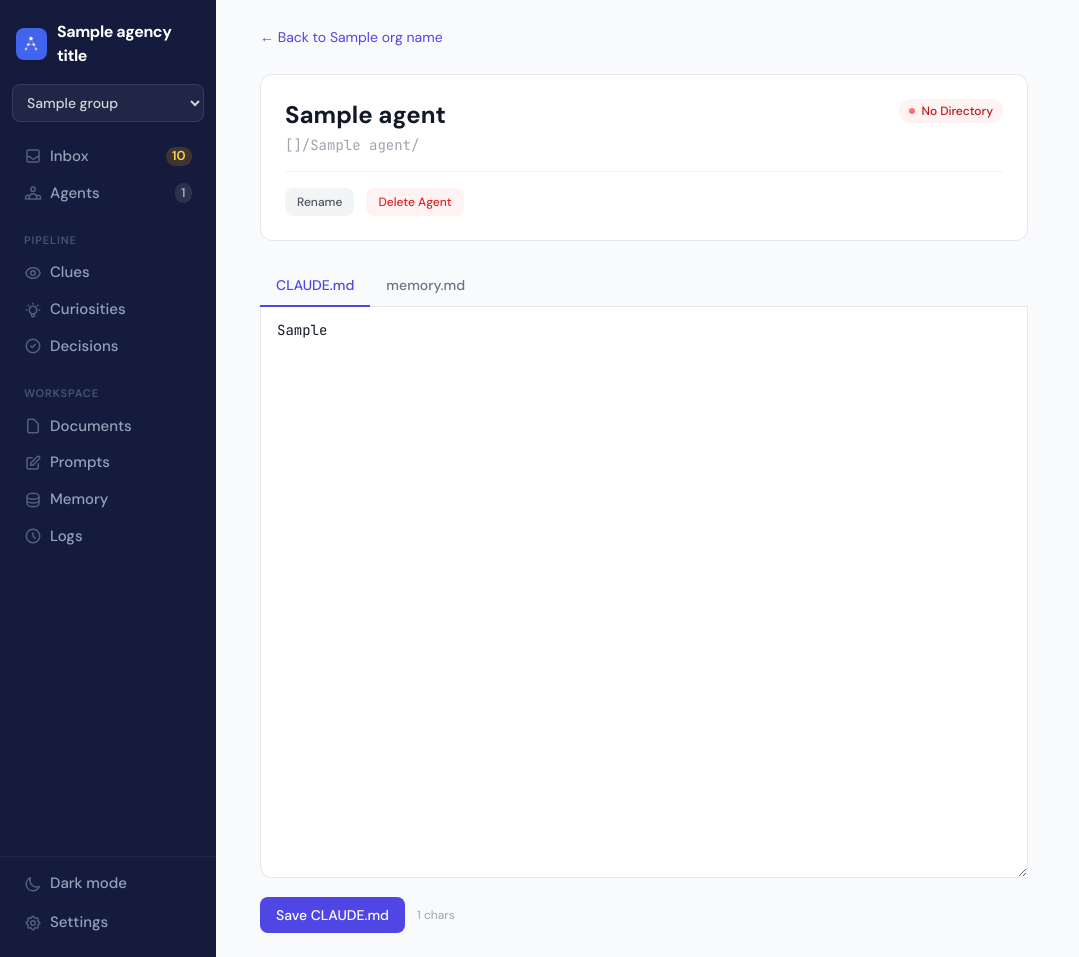
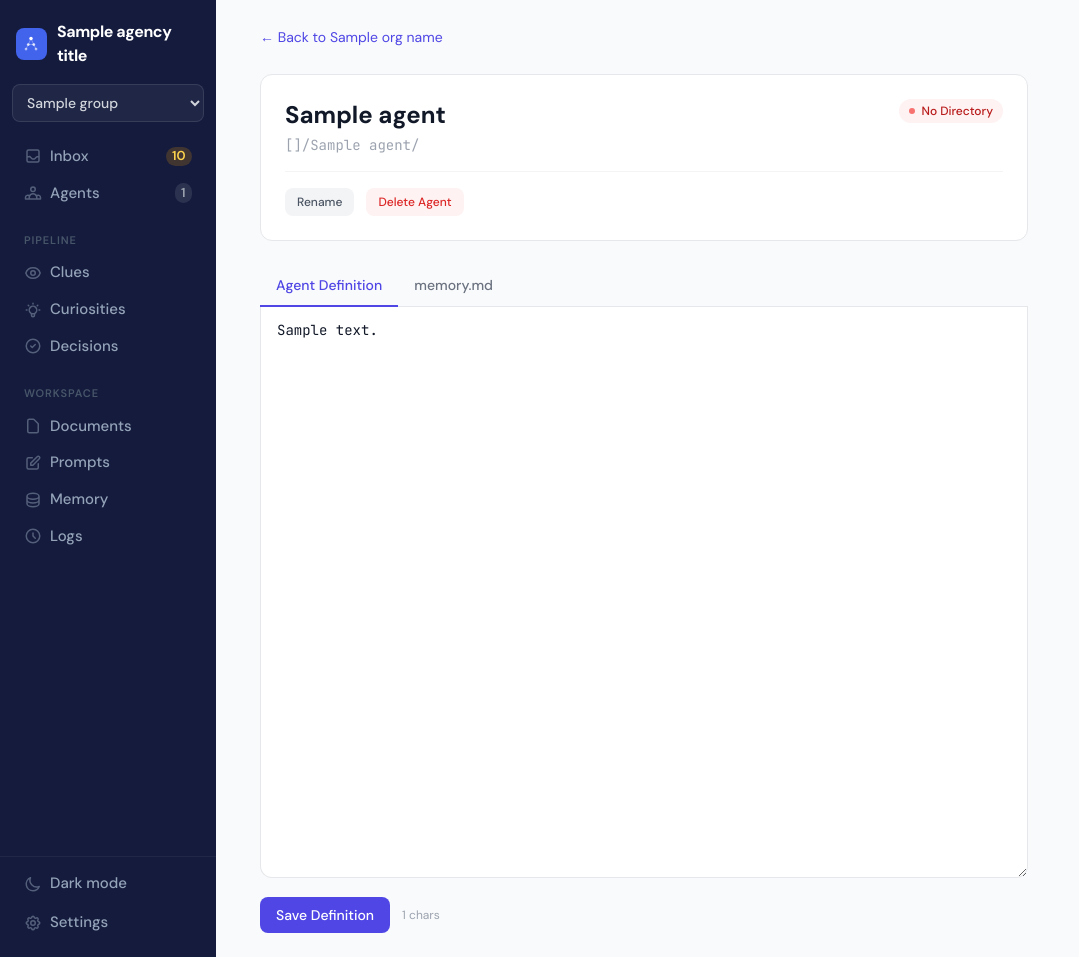
Before and after one commit to Blackhex/christag-agency, a FastAPI app: template agency/templates/admin_agent_detail.html in a window 1280 px wide. Shown: the whole page, without its empty margins (0-1079 px from the left). Run offline with FastAPI, Linux system fonts and the light colour scheme; the template is opened without the code that fills it: most values are stand-ins (such as "Sample title", 1, 10 or a date in 2020); some libraries are stand-ins or nearby versions.

Commit message:
feat: update templates for integration badges, dynamic labels, platform dispatch
- Add integration_badge template filter with per-platform colors
- Replace has_claude_md with has_definition in admin templates
- Rename CLAUDE.md tab/labels to "Agent Definition" in admin_agent_detail
- Switch template to use definition_content variable
- Update status tooltips to say "definition" instead of "CLAUDE.md"
- Remove Claude-specific wording from setup.html

Co-Authored-By: Claude Opus 4.6 (1M context) <noreply@anthropic.com>

```diff
--- a/agency/app.py
+++ b/agency/app.py
@@ -731,6 +731,28 @@ def relative_time(dt: datetime | None) -> str:
 
 
 templates.env.filters["relative_time"] = relative_time
+
+
+def integration_badge_filter(name: str) -> Markup:
+    """Render a colored badge for an integration name."""
+    colors = {
+        "claude-code": "bg-orange-100 text-orange-800",
+        "codex": "bg-green-100 text-green-800",
+        "gemini": "bg-blue-100 text-blue-800",
+        "aider": "bg-purple-100 text-purple-800",
+        "goose": "bg-yellow-100 text-yellow-800",
+        "script": "bg-gray-100 text-gray-800",
+        "sdk": "bg-indigo-100 text-indigo-800",
+    }
+    color = colors.get(name, "bg-gray-100 text-gray-800")
+    try:
+        display = get_integration(name).display_name
+    except KeyError:
+        display = name
+    return Markup(f'<span class="px-2 py-0.5 rounded-full text-xs font-medium {color}">{display}</span>')
+
+
+templates.env.filters["integration_badge"] = integration_badge_filter
 
 
 def agent_health_status(last_seen: datetime | None) -> str:
--- a/agency/templates/admin_agent_detail.html
+++ b/agency/templates/admin_agent_detail.html
@@ -21,13 +21,13 @@
         <p class="text-sm text-gray-400 font-mono">{{ org_key }}/{{ agent.name }}/</p>
       </div>
       <div class="flex items-center gap-2">
-        {% if agent.dir_exists and agent.has_claude_md %}
+        {% if agent.dir_exists and agent.has_definition %}
         <span class="inline-flex items-center gap-1.5 px-2.5 py-1 text-xs font-medium bg-emerald-50 text-emerald-700 rounded-full">
           <span class="w-1.5 h-1.5 rounded-full bg-emerald-400"></span> Healthy
         </span>
         {% elif agent.dir_exists %}
         <span class="inline-flex items-center gap-1.5 px-2.5 py-1 text-xs font-medium bg-amber-50 text-amber-700 rounded-full">
-          <span class="w-1.5 h-1.5 rounded-full bg-amber-400"></span> Missing CLAUDE.md
+          <span class="w-1.5 h-1.5 rounded-full bg-amber-400"></span> Missing definition
         </span>
         {% else %}
         <span class="inline-flex items-center gap-1.5 px-2.5 py-1 text-xs font-medium bg-red-50 text-red-700 rounded-full">
@@ -44,7 +44,7 @@
       <div class="flex flex-wrap gap-1.5">
         {% for f in agent.files %}
         <span class="px-2 py-0.5 text-xs font-mono rounded bg-gray-100 text-gray-600
-          {%- if f == 'CLAUDE.md' %} bg-emerald-50 text-emerald-700{% endif %}
+          {%- if f.endswith('.md') and f == f.upper() %} bg-emerald-50 text-emerald-700{% endif %}
           {%- if f == 'memory.md' %} bg-blue-50 text-blue-700{% endif %}
           {%- if f == '.mcp.json' %} bg-violet-50 text-violet-700{% endif %}">
           {{ f }}
@@ -121,7 +121,7 @@
   <div class="flex border-b border-gray-200 mb-0">
     <button type="button" onclick="switchTab('claude')" id="tab-claude"
             class="px-4 py-2.5 text-sm font-medium border-b-2 border-indigo-600 text-indigo-600 -mb-px">
-      CLAUDE.md
+      Agent Definition
     </button>
     <button type="button" onclick="switchTab('memory')" id="tab-memory"
             class="px-4 py-2.5 text-sm font-medium border-b-2 border-transparent text-gray-500 hover:text-gray-700 -mb-px">
@@ -132,16 +132,16 @@
   <!-- CLAUDE.md Editor -->
   <div id="panel-claude">
     <form method="post" action="/admin/orgs/{{ org_key }}/agents/{{ agent.name }}/save">
-      <input type="hidden" name="file_type" value="claude_md">
+      <input type="hidden" name="file_type" value="definition">
       <textarea name="content" rows="24"
                 class="w-full px-4 py-3 border border-gray-200 border-t-0 rounded-b-xl text-sm font-mono bg-white focus:ring-2 focus:ring-indigo-500 focus:border-indigo-500 resize-y leading-relaxed"
-                placeholder="# {{ agent.name | replace('-', ' ') | title }} Agent&#10;&#10;Role definition goes here.">{{ claude_md }}</textarea>
+                placeholder="# {{ agent.name | replace('-', ' ') | title }} Agent&#10;&#10;Role definition goes here.">{{ definition_content }}</textarea>
       <div class="flex items-center gap-3 mt-3">
         <button type="submit"
                 class="px-4 py-2 bg-indigo-600 text-white text-sm font-medium rounded-lg hover:bg-indigo-700 transition-colors">
-          Save CLAUDE.md
+          Save Definition
         </button>
-        <span class="text-xs text-gray-400">{{ claude_md | length }} chars</span>
+        <span class="text-xs text-gray-400">{{ definition_content | length }} chars</span>
       </div>
     </form>
   </div>
--- a/agency/templates/agent_profile.html
+++ b/agency/templates/agent_profile.html
@@ -96,7 +96,7 @@
 <!-- Agent Definition (collapsible, collapsed by default) -->
 <details class="bg-white rounded-xl border border-gray-200 mb-6">
   <summary class="px-6 py-4 cursor-pointer text-sm font-semibold text-gray-700 hover:text-gray-900">
-    Agent Definition (CLAUDE.md)
+    Agent Definition
   </summary>
   <div class="px-6 pb-6">
     <form method="POST" action="/{{ group }}/agents/{{ agent }}/definition">
--- a/agency/templates/setup.html
+++ b/agency/templates/setup.html
@@ -78,7 +78,7 @@
       <p class="text-xs text-gray-400">
         <span class="text-agency-200 font-medium">Don't have agents yet?</span>
         Run <code class="font-mono bg-agency-800 text-agency-200 px-1.5 py-0.5 rounded text-[11px]">/agency-setup</code>
-        in Claude Code from any project to auto-generate a full agent team with roles, dispatch, and tmux config.
+        from any project to auto-generate a full agent team with roles, dispatch, and tmux config.
       </p>
     </div>
   </div>
```
Also changed, not shown: agency/templates/admin_org_edit.html (+5 -5 lines).
